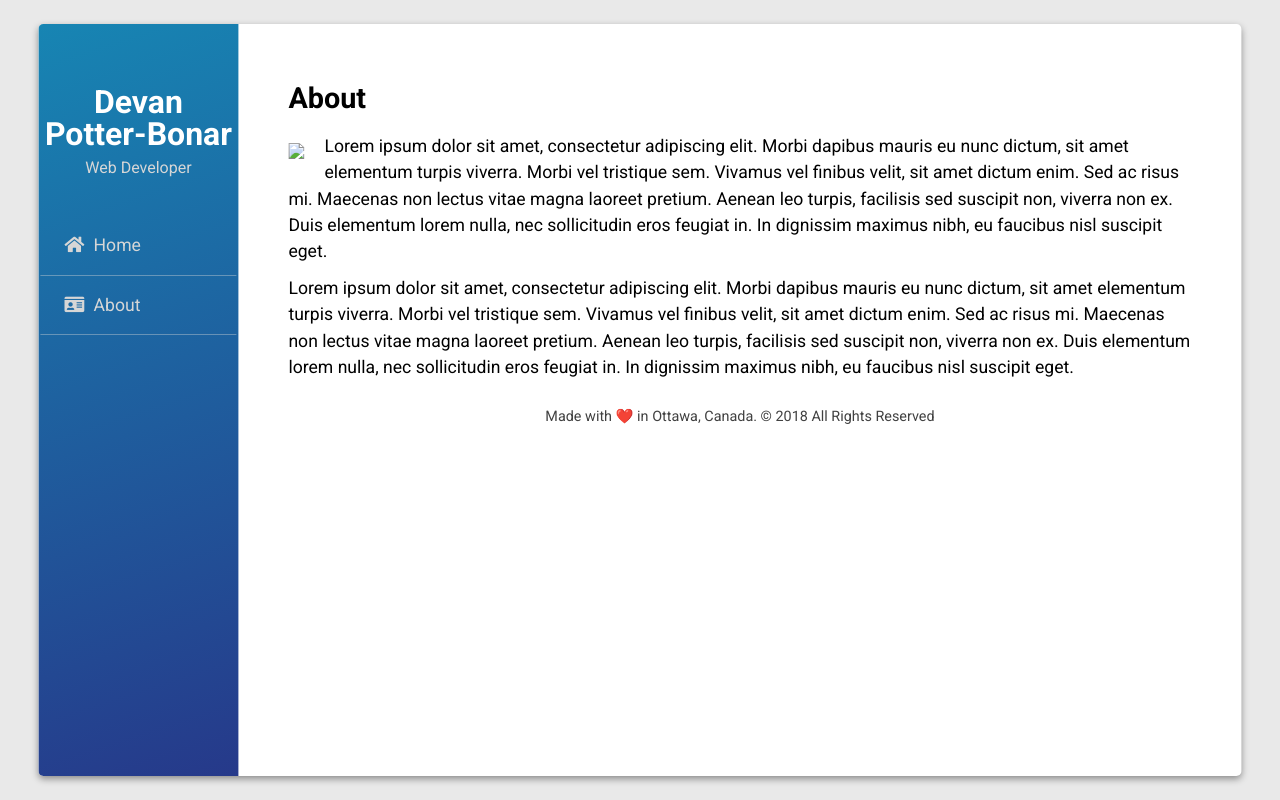
After one commit to Adpbonar/Personal-Blog, a PHP site: page /about.html in a window 1280 px wide. The commit adds this page. Run offline with PHP 8.4, Linux system fonts and the light colour scheme; some libraries are stand-ins or nearby versions.

Commit message:
Add about.html page

```diff
--- /dev/null
+++ b/about.html
@@ -0,0 +1,68 @@
+<!DOCTYPE html>
+<html lang="en">
+ <head>
+   <meta charset="UTF-8" />
+   <meta name="viewport" content="width=device-width, initial-scale=1.0" />
+   <meta http-equiv="X-UA-Compatible" content="ie=edge" />
+   <link rel="stylesheet" href="https://cdnjs.cloudflare.com/ajax/libs/meyer-reset/2.0/reset.min.css"/>
+   <link
+     rel="stylesheet"
+     href="https://use.fontawesome.com/releases/v5.4.1/css/all.css"
+   />
+   <link rel="stylesheet" type="text/css" href="assets/css/style.css">
+   <title>Devan Potter-Bonar - Web Developer</title>
+ </head>
+ <body>
+   <div class="parent">
+     <div class="wrapper">
+       <nav>
+         <div class="inner-wrap">
+          <div class="site-header">Devan Potter-Bonar</div>
+          <div class="site-subheader">Web Developer</div>
+          <ul class="site-navigation">
+            <li>
+              <a href="index.html"><i class="fas fa-home"></i> Home</a>
+            </li>
+            <li>
+              <a href="about.html"><i class="fas fa-id-card"></i> About</a></li>
+            </li>
+          </ul>
+        </div>
+      </nav>
+      <main>
+        <div class="menu">
+          <div class="menu-icon" id="sidebarCollapse">
+            <i class="fas fa-bars"></i>
+            <span class="mobile-header">Devan Potter-Bonar: Web Developer</span>
+          </div>
+        </div>
+
+        <h1>About</h1>
+        <article>
+          <img class="about-image" src="http://via.placeholder.com/200" />
+          <p>
+            Lorem ipsum dolor sit amet, consectetur adipiscing elit. Morbi dapibus mauris eu
+            nunc dictum, sit amet elementum turpis viverra. Morbi vel tristique sem. Vivamus vel finibus velit,
+            sit amet dictum enim. Sed ac risus mi. Maecenas non lectus vitae magna laoreet pretium. Aenean leo
+            turpis, facilisis sed suscipit non, viverra non ex. Duis elementum lorem nulla, nec sollicitudin eros feugiat in.
+            In dignissim maximus nibh, eu faucibus nisl suscipit eget.
+          </p>
+          <p>
+            Lorem ipsum dolor sit amet, consectetur adipiscing elit. Morbi dapibus mauris eu
+            nunc dictum, sit amet elementum turpis viverra. Morbi vel tristique sem. Vivamus vel finibus velit,
+            sit amet dictum enim. Sed ac risus mi. Maecenas non lectus vitae magna laoreet pretium. Aenean leo
+            turpis, facilisis sed suscipit non, viverra non ex. Duis elementum lorem nulla, nec sollicitudin eros feugiat in.
+            In dignissim maximus nibh, eu faucibus nisl suscipit eget.
+          </p>
+        </article>
+
+        <footer>
+          Made with ❤️ in Ottawa, Canada. © 2018 All Rights Reserved
+        </footer>
+      </main>
+     </div>
+   </div>
+   <script src="https://cdnjs.cloudflare.com/ajax/libs/jquery/3.3.1/jquery.min.js"></script>
+   <script src="assets/js/sidebar.js"></script>
+ </body>
+</html>
--- a/assets/css/style.css
+++ b/assets/css/style.css
@@ -99,6 +99,10 @@ div.site-header {
   font-size: 2em;
   font-weight: 700;
   color: #ffffff;
+}
+
+.fas.fa-bars:hover, .fas.fa-bars:focus {
+  color: rgb(69, 69, 155);
 }
 
 div.site-subheader {
--- a/index.html
+++ b/index.html
@@ -20,11 +20,15 @@
           <div class="site-header">Devan Potter-Bonar</div>
           <div class="site-subheader">Web Developer</div>
           <ul class="site-navigation">
+            <li>
               <a href="index.html"><i class="fas fa-home"></i> Home</a>
+            </li>
+            <li>
+              <a href="about.html"><i class="fas fa-id-card"></i> About</a></li>
+            </li>
           </ul>
         </div>
       </nav>
-
       <main>
         <div class="menu">
           <div class="menu-icon" id="sidebarCollapse">
```
Lines whose indentation alone changed are shown as unchanged.
